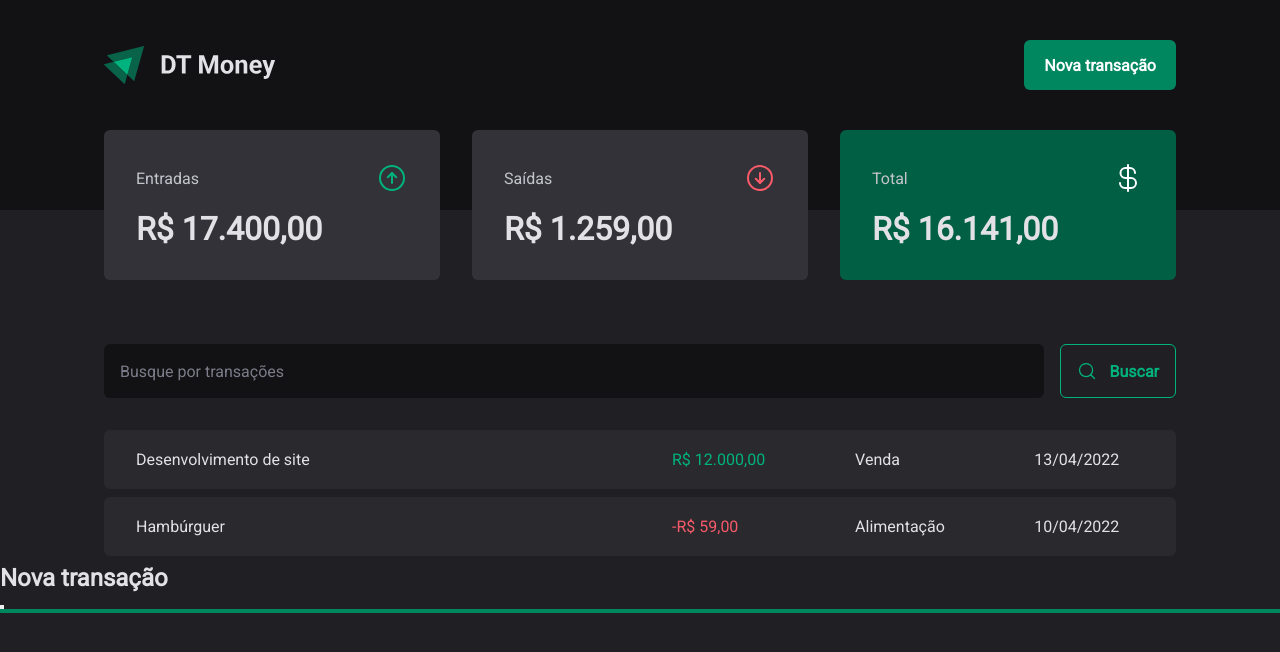
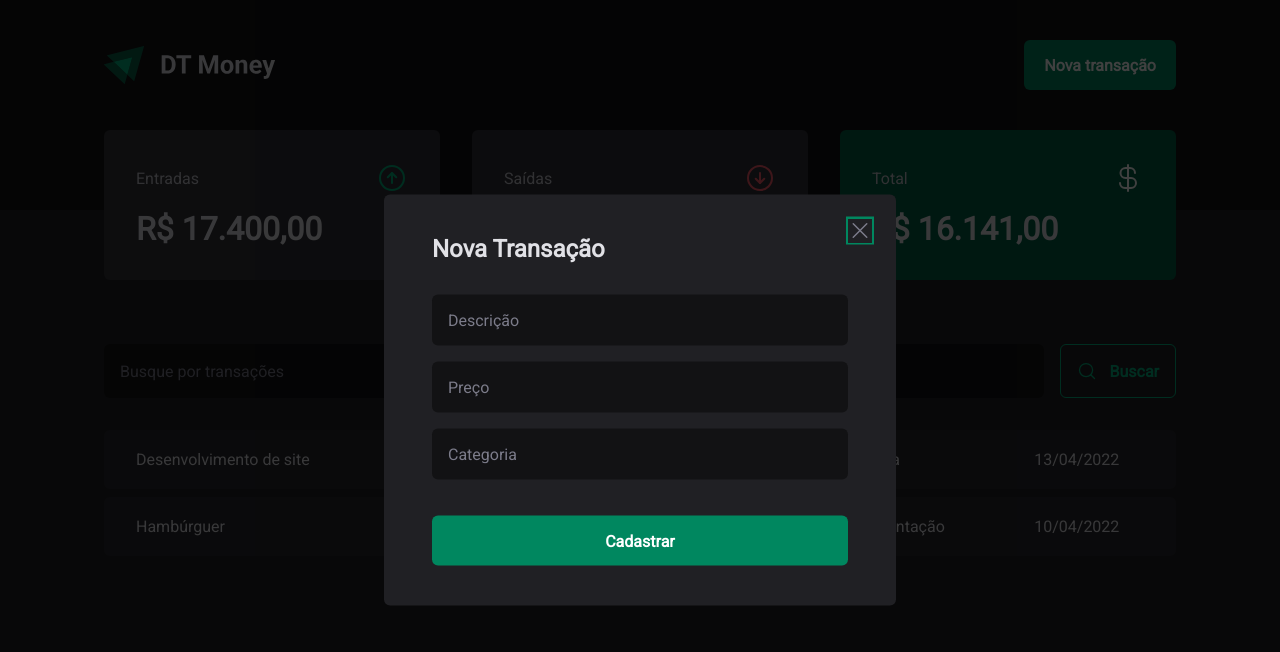
Before and after one commit to FranciscoVieir/DT-Money, a React (Vite) app: page / in a window 1280 px wide. Both pictures are taken after a click on the button "Nova transação". Shown: the top 652 px of the page. Built offline with nearby package versions, Linux system fonts and the light colour scheme.

Commit message:
style: Visual structure - New transaction modal

```diff
--- a/src/components/Header/index.tsx
+++ b/src/components/Header/index.tsx
@@ -2,6 +2,7 @@
 import * as Dialog from '@radix-ui/react-dialog'
 
 import logoImg from '../../assets/logo.svg'
+import { NewTransactionModal } from "../NewTransactionModal";
 
 export function Header() {
   return (
@@ -9,21 +10,13 @@
       <HeaderContent>
         <img src={logoImg} alt="" />
 
-    <Dialog.Root>
-      <Dialog.Trigger asChild>
-    <NewTransactionsButton>Nova transação</NewTransactionsButton>
-      </Dialog.Trigger>
+        <Dialog.Root>
+        <Dialog.Trigger asChild>
+          <NewTransactionsButton>Nova transação</NewTransactionsButton>
+        </Dialog.Trigger>
 
-      <Dialog.Portal>
-        <Dialog.Overlay />
-        <Dialog.Title>Nova transação</Dialog.Title>
-
-        <Dialog.Close />
-        <Dialog.Content>
-
-        </Dialog.Content>
-      </Dialog.Portal>
-    </Dialog.Root>
+        <NewTransactionModal />
+      </Dialog.Root>
       </HeaderContent>
     </HeaderContainer>
   )
--- /dev/null
+++ b/src/components/NewTransactionModal/index.tsx
@@ -0,0 +1,29 @@
+import * as Dialog from '@radix-ui/react-dialog'
+import { CloseButton, Content, Overlay } from './styles'
+import { X } from 'phosphor-react';
+
+export function NewTransactionModal() {
+  return (
+    <Dialog.Portal>
+      <Overlay />
+
+      <Content>
+        <Dialog.Title>Nova Transação</Dialog.Title>
+
+        <CloseButton>
+          <X size={24} />
+        </CloseButton>
+
+        <form>
+          <input type="text" placeholder="Descrição" required />
+          <input type="number" placeholder="Preço" required />
+          <input type="text" placeholder="Categoria" required />
+
+          <button type="submit">
+            Cadastrar
+          </button>
+        </form>
+      </Content>
+    </Dialog.Portal>
+  );
+}
--- /dev/null
+++ b/src/components/NewTransactionModal/styles.ts
@@ -0,0 +1,63 @@
+import * as Dialog from '@radix-ui/react-dialog'
+import styled from 'styled-components'
+
+export const Overlay = styled(Dialog.Overlay)`
+  position: fixed;
+  width: 100vw;
+  height: 100vh;
+  inset: 0;
+  background: rgba(0, 0, 0, 0.75);
+`;
+
+export const Content = styled(Dialog.Content)`
+  min-width: 32rem;
+  border-radius: 6px;
+  padding: 2.5rem 3rem;
+  background: ${props => props.theme["gray-800"]};
+  position: fixed;
+  top: 50%;
+  left: 50%;
+  transform: translate(-50%, -50%);
+  form {
+    margin-top: 2rem;
+    display: flex;
+    flex-direction: column;
+    gap: 1rem;
+    input {
+      border-radius: 6px;
+      border: 0;
+      background: ${props => props.theme["gray-900"]};
+      color: ${props => props.theme["gray-300"]};
+      padding: 1rem;
+      &::placeholder {
+        color: ${props => props.theme["gray-500"]};
+      }
+    }
+    button[type="submit"] {
+      height: 50px;
+      border: 0;
+      background: ${props => props.theme["green-500"]};
+      color: ${props => props.theme.white};
+      font-weight: bold;
+      padding: 0 1.25rem;
+      border-radius: 6px;
+      margin-top: 1.25rem;
+      cursor: pointer;
+      &:hover {
+        background: ${props => props.theme["green-700"]};
+        transition: background-color 0.2s;
+      }
+    }
+  }
+`;
+
+export const CloseButton = styled(Dialog.Close)`
+  position: absolute;
+  background: transparent;
+  border: 0;
+  top: 1.5rem;
+  right: 1.5rem;
+  line-height: 0;
+  cursor: pointer;
+  color: ${props => props.theme["gray-500"]};
+`;
```
